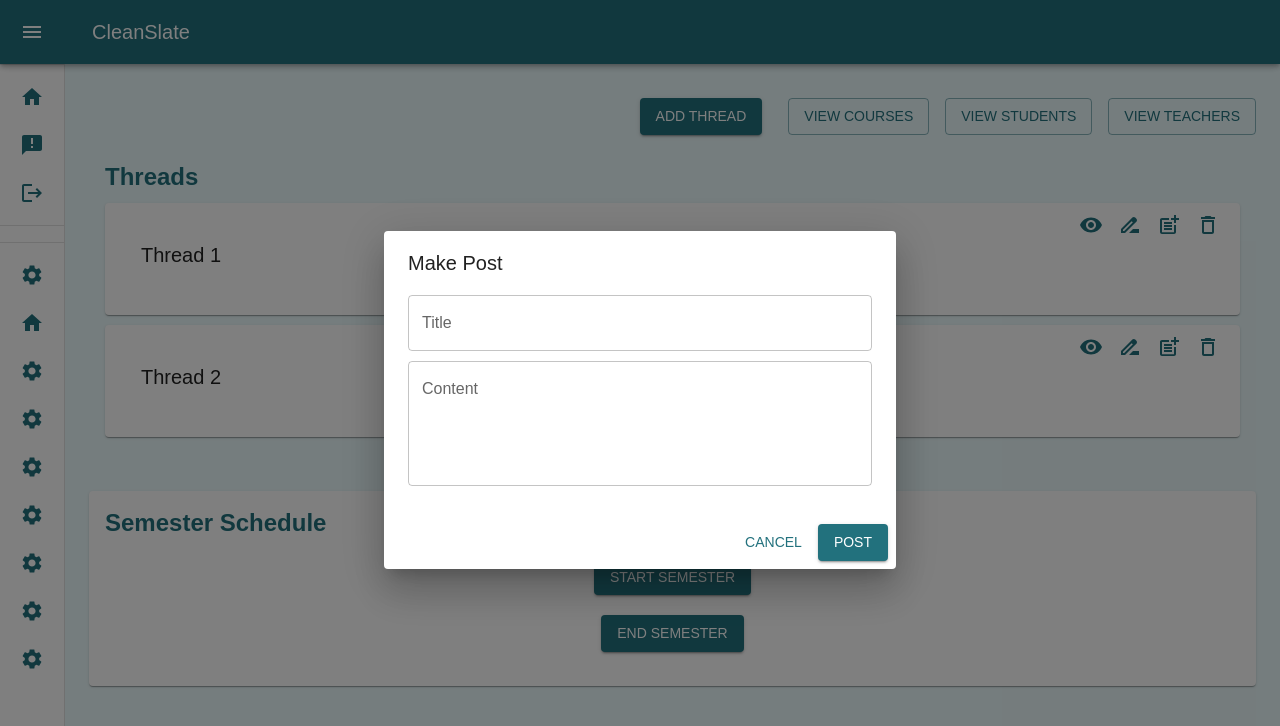
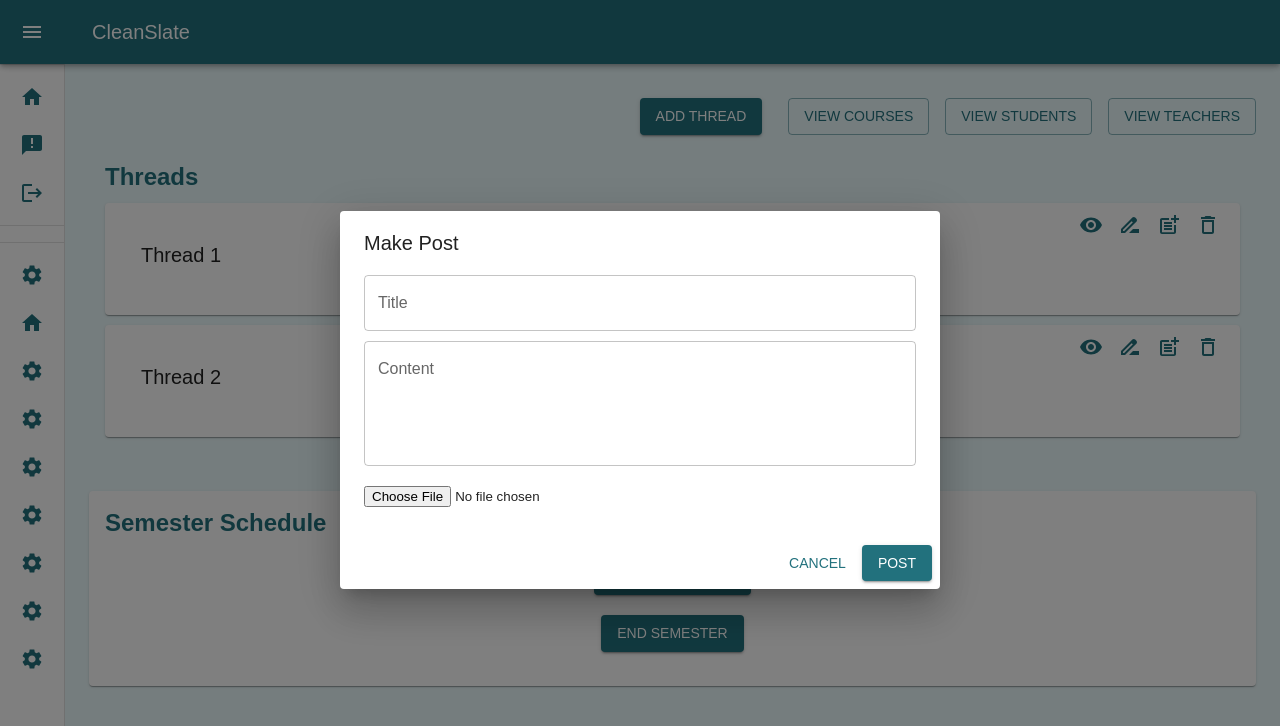
Before and after one commit to ahmedkhan935/WebEng_Project, a React (Create React App) app in the folder client/: page /admin in a window 1280 px wide. Both pictures are taken after a click on the icon 1169 px from the left and 224 px from the top of the page. Shown: the top 726 px of the page. Built offline with nearby package versions, Linux system fonts and the light colour scheme; a web font is replaced by a local one.

Commit message:
Added file upload in post to thread option

```diff
--- a/client/src/components/MakeAnnouncementCard.js
+++ b/client/src/components/MakeAnnouncementCard.js
@@ -16,6 +16,7 @@ function MakeAnnouncementCard({
   content,
   date,
   creator,
+  file,
   handleEdit,
   handleDelete,
 }) {
@@ -48,6 +49,11 @@ function MakeAnnouncementCard({
             <Typography variant="body2" color="text.secondary">
               {content}
             </Typography>
+            {file && (
+              <Typography variant="body2" color="text.secondary">
+                File: {file}
+              </Typography>
+            )}
           </Collapse>
         </CardContent>
       </CardActionArea>
--- a/client/src/pages/LandingPage.js
+++ b/client/src/pages/LandingPage.js
@@ -29,7 +29,9 @@ const LandingPage = () => {
 
   const [content, setContent] = useState("");
   const [title, setTitle] = useState("");
+  const [file, setfile] = useState("");
   const [mode, setMode] = useState("");
+
   const [displayedThreads, setDisplayedThreads] = useState([]);
   const [showAllThreads, setShowAllThreads] = useState(false);
   const [selectedThread, setSelectedThread] = useState(null);
@@ -44,6 +46,8 @@ const LandingPage = () => {
   const [updatePostFormOpen, setUpdatePostFormOpen] = useState(false);
   const [updatePostTitle, setUpdatePostTitle] = useState("");
   const [updatePostContent, setUpdatePostContent] = useState("");
+  const [updatePostFile, setUpdatePostFile] = useState(null);
+
   const [selectedPost, setSelectedPost] = useState(null);
 
   const [threads, setThreads] = useState([
@@ -57,6 +61,7 @@ const LandingPage = () => {
           content: "This is the content of post 1.",
           creator: "Amir Rehman",
           date: "2023-01-01",
+          file: null,
         },
         {
           id: 2,
@@ -64,6 +69,7 @@ const LandingPage = () => {
           content: "This is the content of post 2.",
           creator: "Amir Rehman",
           date: "2023-01-02",
+          file: null,
         },
       ],
     },
@@ -141,6 +147,7 @@ const LandingPage = () => {
       id: selectedThread.posts.length + 1,
       title: title,
       content: content,
+      file: file,
       date: new Date().toLocaleDateString(),
       creator: "Amir Rehman",
     };
@@ -148,6 +155,7 @@ const LandingPage = () => {
     selectedThread.posts.push(newPost);
 
     setTitle("");
+    setfile("");
     setContent("");
 
     setFormOpen(false);
@@ -169,7 +177,14 @@ const LandingPage = () => {
     setSelectedPost(post);
     setUpdatePostTitle(post.title);
     setUpdatePostContent(post.content);
+    setUpdatePostFile(post.file);
     setUpdatePostFormOpen(true);
+  };
+
+  const handleFileChange = (file) => {
+    console.log(file);
+    setfile(file);
+    setUpdatePostFile(file);
   };
 
   const handleUpdatePostFormOpen = () => {
@@ -353,6 +368,7 @@ const LandingPage = () => {
                             content={post.content}
                             date={post.date}
                             creator={post.creator}
+                            file={post.file}
                             handleEdit={() => handleEditpost(post)}
                             handleDelete={() => handleDeletepost(post)}
                           />
@@ -419,6 +435,7 @@ const LandingPage = () => {
           <Button onClick={handleSemesterModalClose}>Close</Button>
         </DialogActions>
       </Dialog>
+
       {/* Dialog for Make Post */}
       <Dialog open={formOpen && mode === "post"} onClose={handleFormClose}>
         <DialogTitle>Make Post</DialogTitle>
@@ -440,6 +457,12 @@ const LandingPage = () => {
             value={content}
             onChange={(e) => setContent(e.target.value)}
             style={{ marginBottom: "10px" }}
+          />
+          <input
+            type="file"
+            accept="image/*,application/pdf"
+            onChange={(e) => handleFileChange(e.target.value)}
+            style={{ margin: "10px 0" }}
           />
         </DialogContent>
         <DialogActions>
@@ -513,6 +536,13 @@ const LandingPage = () => {
             onChange={(e) => setUpdatePostContent(e.target.value)}
             style={{ marginBottom: "10px" }}
           />
+          <input
+            type="file"
+            accept="image/*,application/pdf"
+            value={updatePostFile}
+            onChange={(e) => setUpdatePostFile(e.target.value)}
+            style={{ margin: "10px 0" }}
+          />
         </DialogContent>
         <DialogActions>
           <Button onClick={handleUpdatePostFormClose}>Cancel</Button>
```
